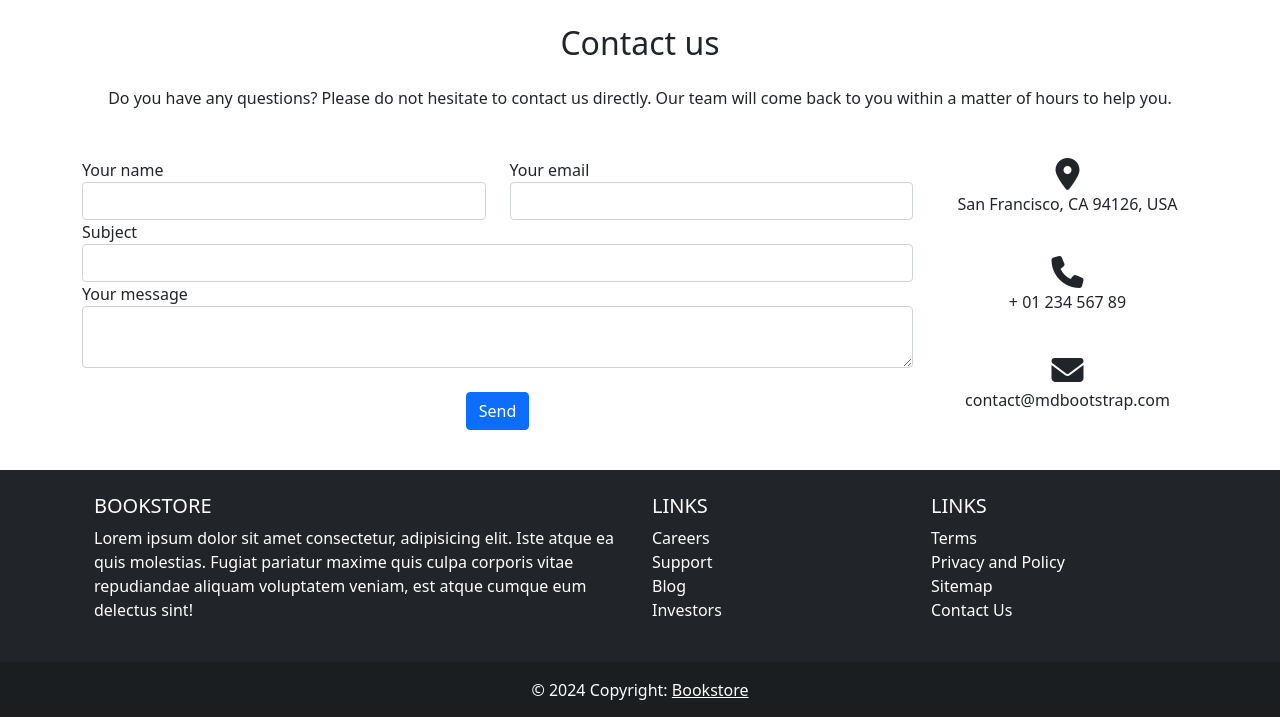
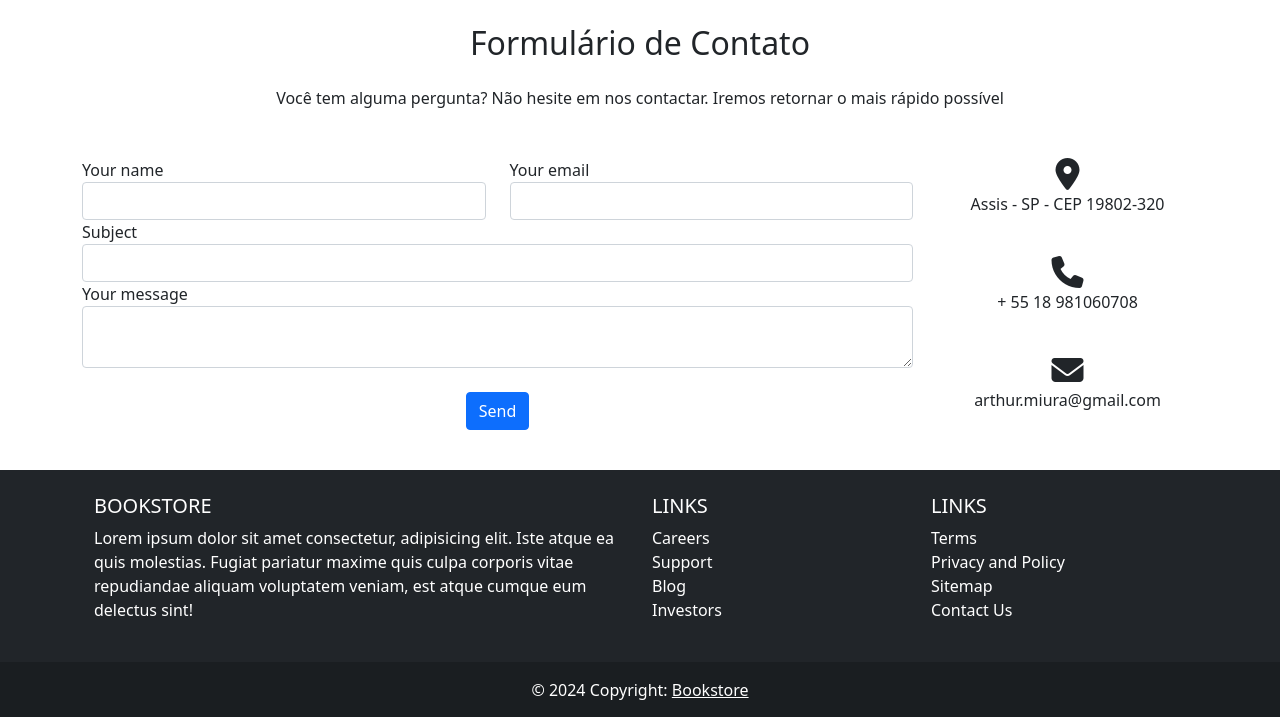
Before and after one commit to R2nin/Bookstore, a PHP site: page /bookstore/contact.php in a window 1280 px wide. Shown: the part 56-773 px from the top of the page. Run offline with PHP 8.4, Linux system fonts and the light colour scheme; some libraries are stand-ins or nearby versions.

Commit message:
Update contact.php

```diff
--- a/contact.php
+++ b/contact.php
@@ -2,10 +2,9 @@
 <section class="mb-4">
 
     <!--Section heading-->
-    <h2 class="h1-responsive font-weight-bold text-center my-4">Contact us</h2>
+    <h2 class="h1-responsive font-weight-bold text-center my-4">Formulário de Contato</h2>
     <!--Section description-->
-    <p class="text-center w-responsive mx-auto mb-5">Do you have any questions? Please do not hesitate to contact us directly. Our team will come back to you within
-        a matter of hours to help you.</p>
+    <p class="text-center w-responsive mx-auto mb-5">Você tem alguma pergunta? Não hesite em nos contactar. Iremos retornar o mais rápido possível</p>
 
     <div class="row">
 
@@ -80,15 +79,15 @@
         <div class="col-md-3 text-center">
             <ul class="list-unstyled mb-0">
                 <li><i class="fas fa-map-marker-alt fa-2x"></i>
-                    <p>San Francisco, CA 94126, USA</p>
+                    <p>Assis - SP - CEP 19802-320</p>
                 </li>
 
                 <li><i class="fas fa-phone mt-4 fa-2x"></i>
-                    <p>+ 01 234 567 89</p>
+                    <p>+ 55 18 981060708</p>
                 </li>
 
                 <li><i class="fas fa-envelope mt-4 fa-2x"></i>
-                    <p>contact@mdbootstrap.com</p>
+                    <p>arthur.miura@gmail.com</p>
                 </li>
             </ul>
         </div>
```
